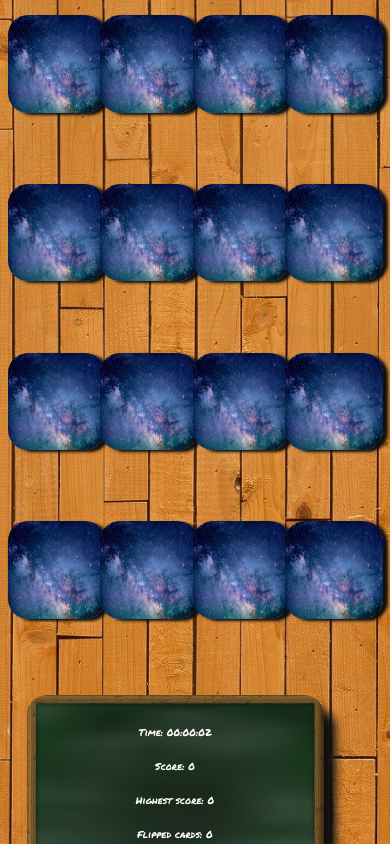
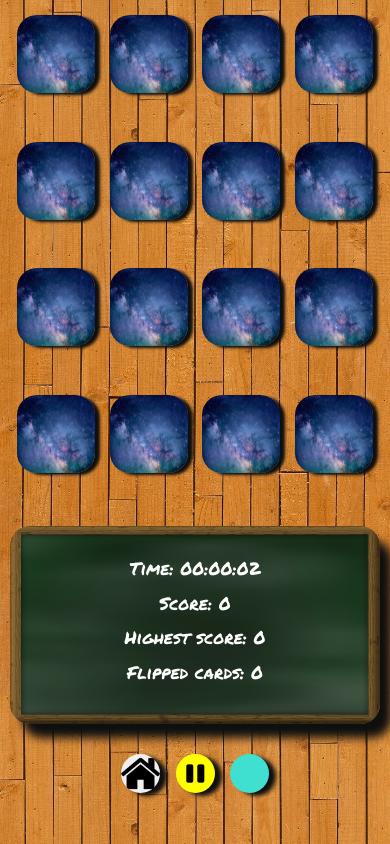
Before and after one commit to JulioNel/MemoryGame, a plain HTML site: page index.html in a window 390 px wide. Both pictures are taken after a click on the button 132 px from the left and 341 px from the top of the page. Shown: the top 844 px of the page. Drawn offline with nearby package versions, Linux system fonts and the light colour scheme.

Commit message:
responsive excelente

```diff
--- a/style.css
+++ b/style.css
@@ -251,28 +251,45 @@ h1 {
         height: 8vw;
     }
     .controls-buttons {
-        display: flex;
-        flex-flow: nowrap row;
-        justify-content: space-between;
-        margin: auto;
-        margin-top: 30px;
         width: 80%;
     }
 }
 @media only screen and (max-width: 768px) {
+    body {
+        background-repeat: repeat;
+    }
     #game {
         flex-flow: nowrap column;
         width: 100%;
     }
     .gameBoard {
         width: 100%;
-        height: 80vh;
+        height: 60vh;
         justify-items: center;
         margin: auto;
     }
     .card {
-        width: 25vw;
-        height: 25vw;
+        width: 20vw;
+        height: 20vw;
+    }
+    .controls {
+        width: 100%;
+        height: 20vh;
+    }
+    .controls-score {
+        width: 100%;
+    }
+    .controls-score p {
+
+        margin-bottom: 1vh;
+        font-size: 4.5vw;
+    }
+    .buttons {
+        width: 10vw;
+        height: 10vw;
+    }
+    .controls-buttons {
+        width: 40%;
     }
 
 }
```
